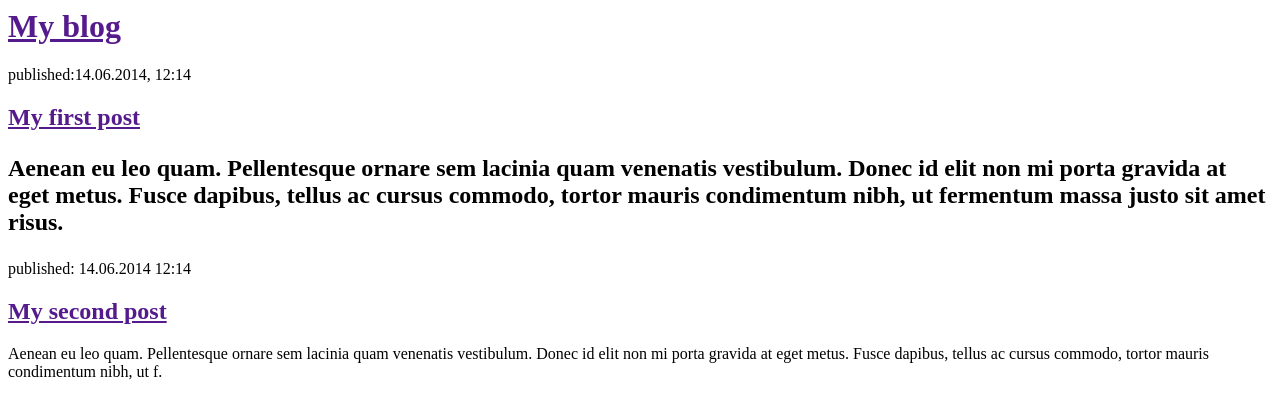
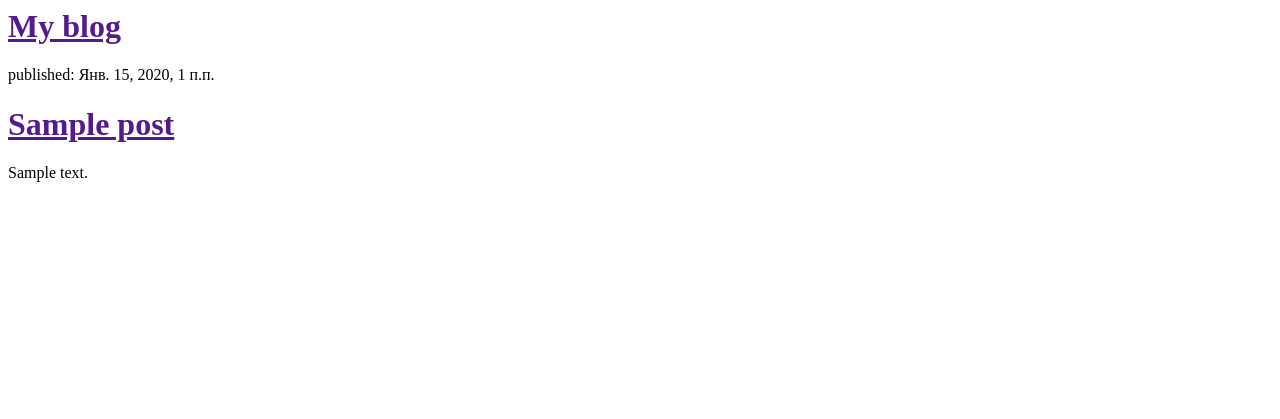
Before and after one commit to AlexanderUp/my-first-site, a Django app: template blog/templates/blog/post_list.html in a window 1280 px wide. Shown: the top 419 px of the page. Run offline with Django 3.2, Linux system fonts and the light colour scheme; the template is opened without the code that fills it: values that come from a table or form of the project are taken from there, others are empty; tables that the repository leaves empty hold one stand-in row (values such as "Sample post").

Commit message:
Modified templstes to display posts from datebase.

```diff
--- a/blog/templates/blog/post_list.html
+++ b/blog/templates/blog/post_list.html
@@ -8,16 +8,13 @@
       <h1><a href="">My blog</a></h1>
     </div>
 
+    {% for post in posts %}
     <div>
-      <p>published:14.06.2014, 12:14</p>
-      <h2><a href="">My first post</a><h2>
-      <p>Aenean eu leo quam. Pellentesque ornare sem lacinia quam venenatis vestibulum. Donec id elit non mi porta gravida at eget metus. Fusce dapibus, tellus ac cursus commodo, tortor mauris condimentum nibh, ut fermentum massa justo sit amet risus.</p>
+        <p>published: {{ post.published_date }}</p>
+        <h1><a href="">{{ post.title }}</a></h1>
+        <p>{{ post.text|linebreaksbr }}</p>
     </div>
+    {% endfor %}
 
-    <div>
-      <p>published: 14.06.2014 12:14</p>
-      <h2><a href="">My second post<a></h2>
-      <p>Aenean eu leo quam. Pellentesque ornare sem lacinia quam venenatis vestibulum. Donec id elit non mi porta gravida at eget metus. Fusce dapibus, tellus ac cursus commodo, tortor mauris condimentum nibh, ut f.</p>
-    </div>
   </body>
 </html>
--- a/blog/views.py
+++ b/blog/views.py
@@ -1,6 +1,9 @@
 from django.shortcuts import render
+from django.utils import timezone
+from .models import Post
 
 # Create your views here.
 
 def post_list(request):
-    return render(request, 'blog/post_list.html', {})
+    posts = Post.objects.filter(published_date__lte=timezone.now()).order_by('published_date')
+    return render(request, 'blog/post_list.html', {'posts':posts})
--- a/mysite/settings.py
+++ b/mysite/settings.py
@@ -26,6 +26,7 @@
 DEBUG = True
 
 ALLOWED_HOSTS = [
+    '127.0.0.1',
     'alexanderup.pythonanywhere.com',
     ]
 
```
Also changed, not shown: blog/models.py (+5 -5 lines), 1 other file.
